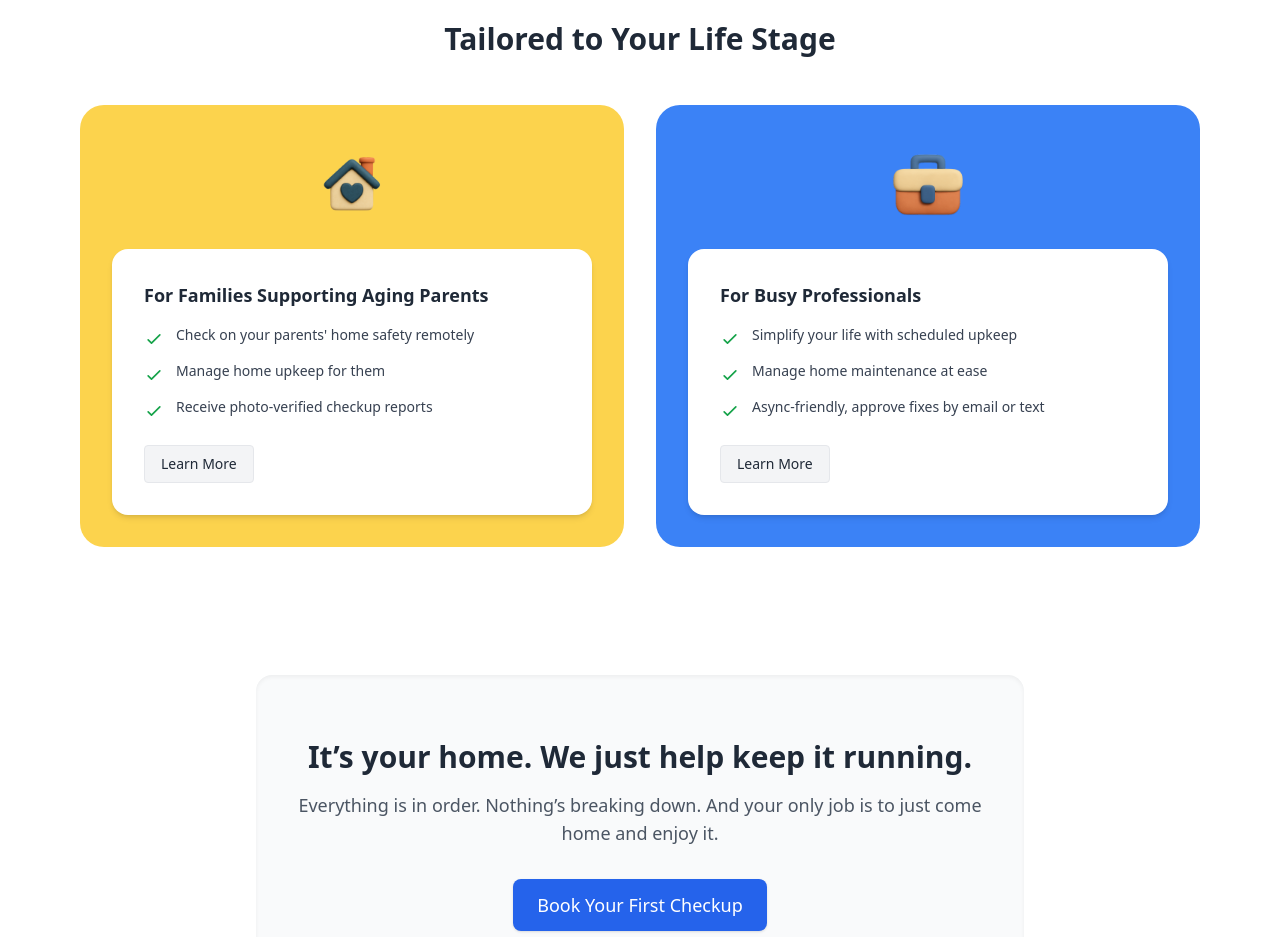
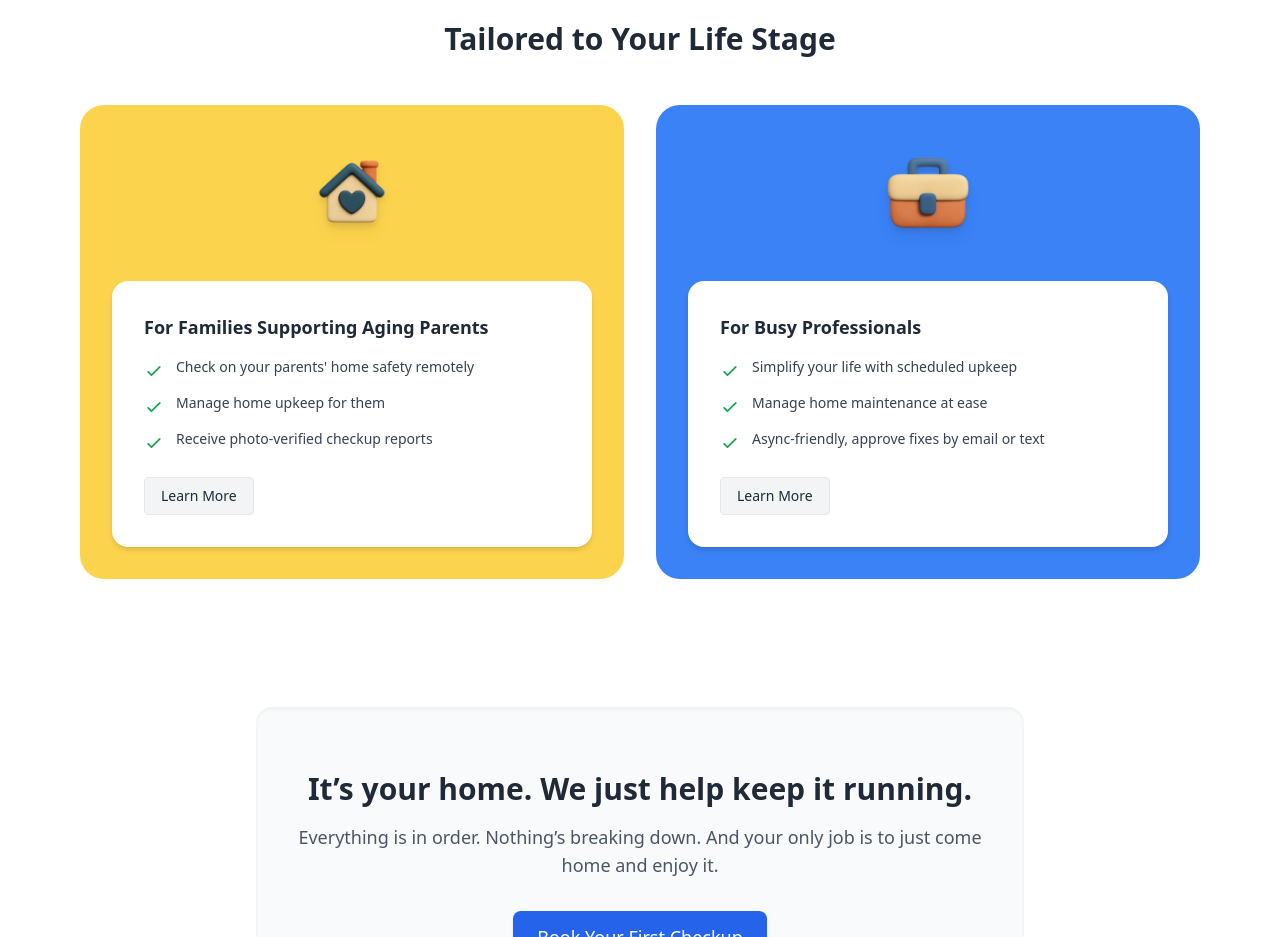
Before and after one commit to nickalodian-upkept/upkept-homepage, a Next.js app: page / in a window 1280 px wide. Shown: the part 1800-2737 px from the top of the page. Built offline with nearby package versions, Linux system fonts and the light colour scheme.

Commit message:
Update Life Stage section with new layout and illustrations

```diff
--- a/pages/index.js
+++ b/pages/index.js
@@ -248,7 +248,7 @@ export default function Home() {
 
     {/* For Families */}
     <div className="bg-[#FCD34D] rounded-3xl p-6 sm:p-8 flex flex-col justify-between items-center">
-      <img src="/life-stage-families.png" alt="Family Icon" className="h-24 w-24 mb-4" />
+      <img src="/life-stage-families.png" alt="Family Icon" className="w-24 sm:w-28 mb-8 drop-shadow-lg" />
       <div className="bg-white rounded-2xl shadow-md p-6 sm:p-8 w-full flex flex-col justify-between flex-grow">
         <div>
           <h4 className="text-lg font-semibold mb-4">For Families Supporting Aging Parents</h4>
@@ -275,7 +275,7 @@ export default function Home() {
 
     {/* For Professionals */}
     <div className="bg-[#3B82F6] rounded-3xl p-6 sm:p-8 flex flex-col justify-between items-center">
-      <img src="/life-stage-professionals.png" alt="Professional Icon" className="h-24 w-24 mb-4" />
+      <img src="/life-stage-professionals.png" alt="Professional Icon" className="w-24 sm:w-28 mb-8 drop-shadow-lg" />
       <div className="bg-white rounded-2xl shadow-md p-6 sm:p-8 w-full flex flex-col justify-between flex-grow">
         <div>
           <h4 className="text-lg font-semibold mb-4">For Busy Professionals</h4>
```
